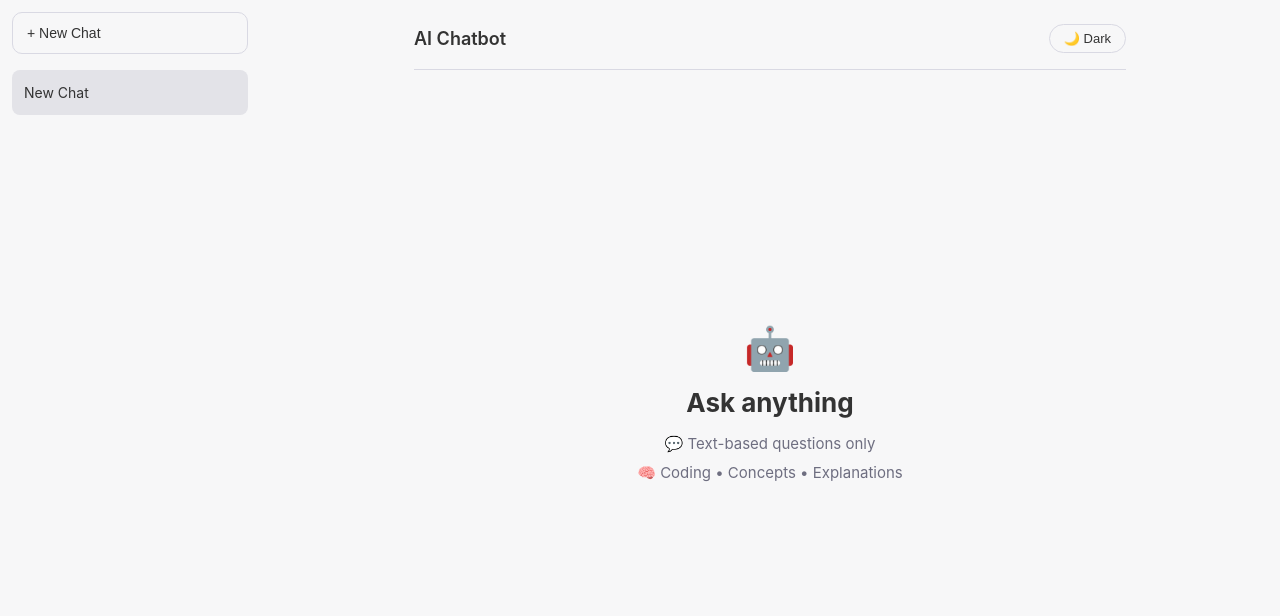
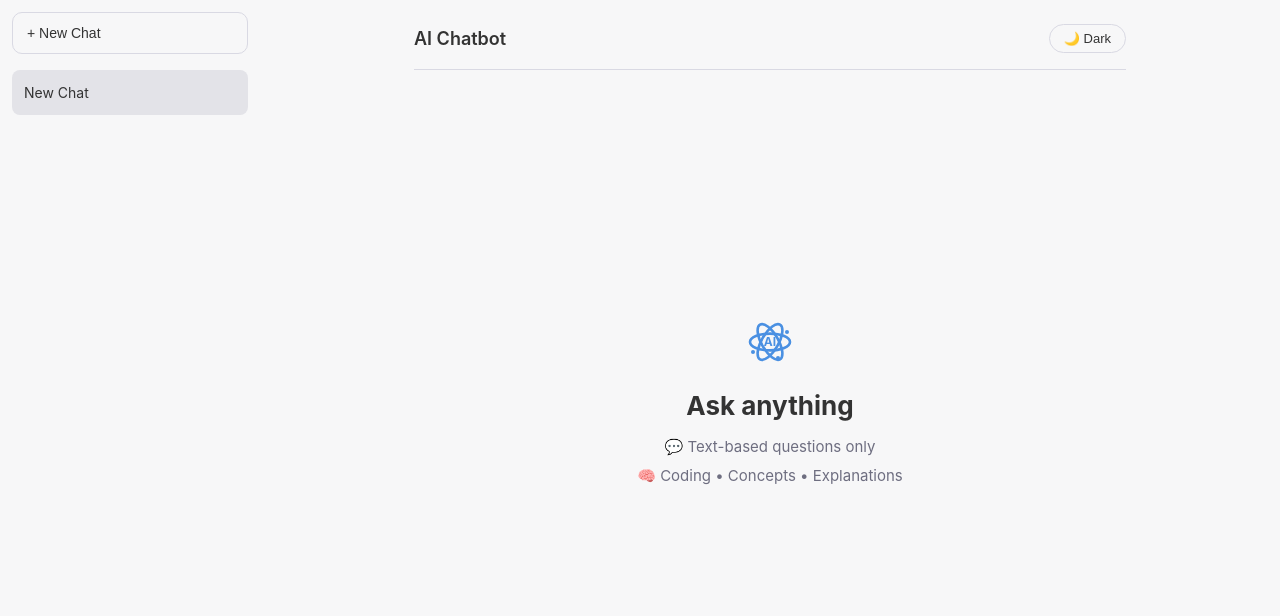
Before and after one commit to tubashakeel67-ai/AI-Chatbot-app, a Flask app: page / in a window 1280 px wide. Shown: the top 616 px of the page. Run offline with Flask 3, Linux system fonts and the light colour scheme; data comes from the database, SQL or seed files in the repository; data that the repository does not hold is empty.

Commit message:
Replace robot emoji with AI atom icon in empty state

```diff
--- a/static/js/script.js
+++ b/static/js/script.js
@@ -12,7 +12,17 @@ let currentChatId = parseInt(chatBox.getAttribute('data-current-chat-id'));
 
 const emptyStateHTML = `
     <div class="empty-state">
-        <div class="empty-state-icon">🤖</div>
+        <div class="empty-state-icon">
+            <svg width="48" height="48" viewBox="0 0 24 24" fill="none" stroke="currentColor" stroke-width="1.3" style="color: var(--btn-bg);">
+                <ellipse cx="12" cy="12" rx="10" ry="4.2" transform="rotate(60 12 12)"></ellipse>
+                <ellipse cx="12" cy="12" rx="10" ry="4.2" transform="rotate(-60 12 12)"></ellipse>
+                <ellipse cx="12" cy="12" rx="10" ry="4.2"></ellipse>
+                <circle cx="20.5" cy="7" r="1" fill="currentColor" stroke="none"></circle>
+                <circle cx="3.5" cy="17" r="1" fill="currentColor" stroke="none"></circle>
+                <circle cx="16" cy="20" r="1" fill="currentColor" stroke="none"></circle>
+                <text x="12" y="14" text-anchor="middle" font-size="6" font-weight="700" fill="currentColor" stroke="none" font-family="inherit">AI</text>
+            </svg>
+        </div>
         <h2>Ask anything</h2>
         <p>💬 Text-based questions only</p>
         <p>🧠 Coding • Concepts • Explanations</p>
--- a/templates/index.html
+++ b/templates/index.html
@@ -45,7 +45,17 @@
                     {% endfor %}
                 {% else %}
                     <div class="empty-state">
-                        <div class="empty-state-icon">🤖</div>
+                        <div class="empty-state-icon">
+                            <svg width="48" height="48" viewBox="0 0 24 24" fill="none" stroke="currentColor" stroke-width="1.3" style="color: var(--btn-bg);">
+                                <ellipse cx="12" cy="12" rx="10" ry="4.2" transform="rotate(60 12 12)"></ellipse>
+                                <ellipse cx="12" cy="12" rx="10" ry="4.2" transform="rotate(-60 12 12)"></ellipse>
+                                <ellipse cx="12" cy="12" rx="10" ry="4.2"></ellipse>
+                                <circle cx="20.5" cy="7" r="1" fill="currentColor" stroke="none"></circle>
+                                <circle cx="3.5" cy="17" r="1" fill="currentColor" stroke="none"></circle>
+                                <circle cx="16" cy="20" r="1" fill="currentColor" stroke="none"></circle>
+                                <text x="12" y="14" text-anchor="middle" font-size="6" font-weight="700" fill="currentColor" stroke="none" font-family="inherit">AI</text>
+                            </svg>
+                        </div>
                         <h2>Ask anything</h2>
                         <p>💬 Text-based questions only</p>
                         <p>🧠 Coding • Concepts • Explanations</p>
```
